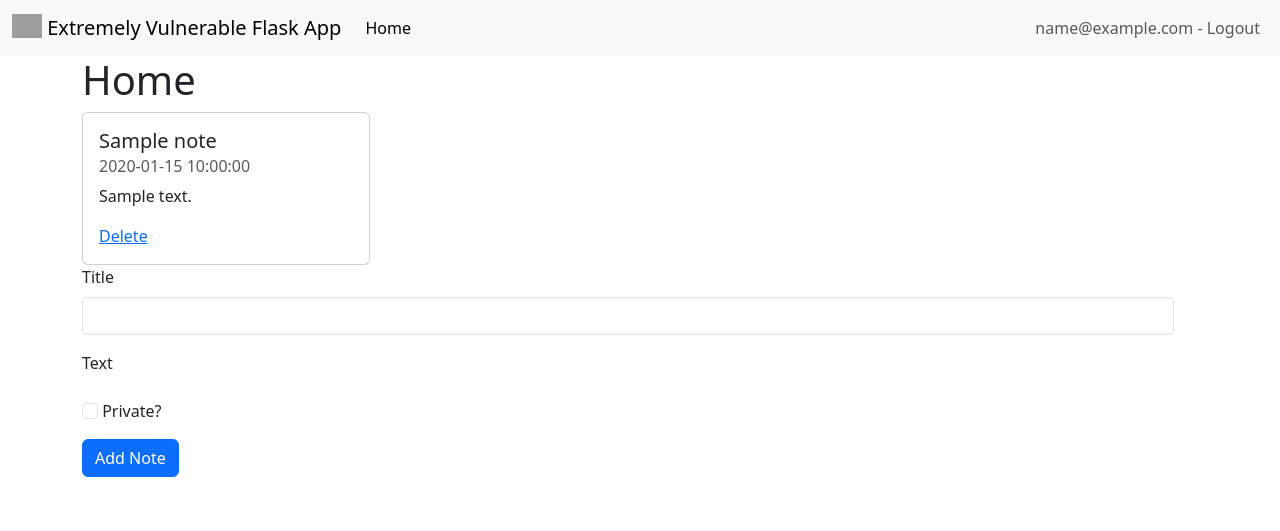
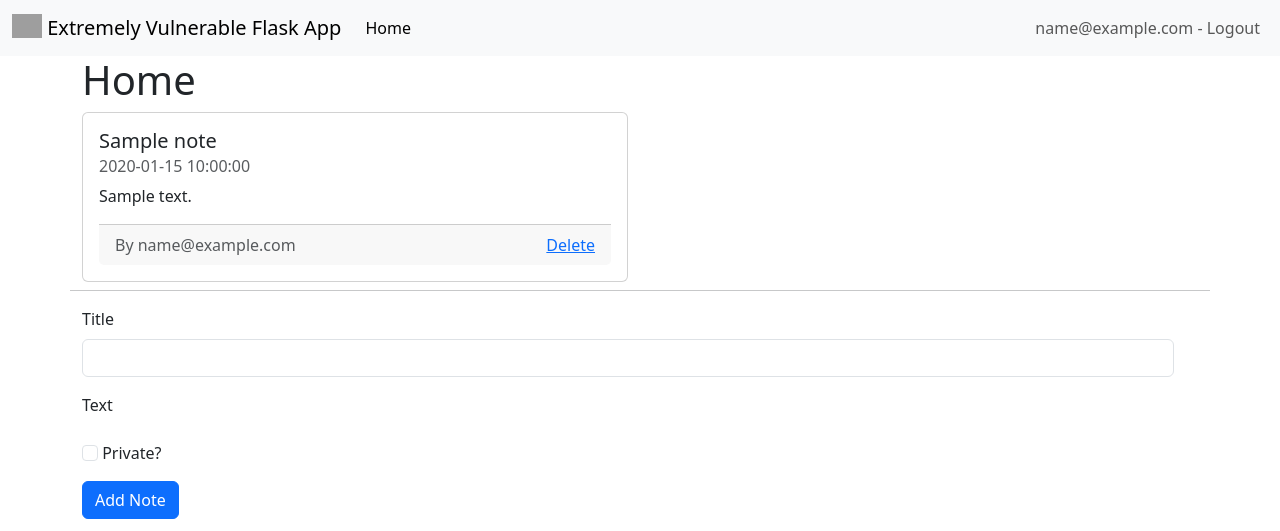
Before and after one commit to manuelz120/extremely-vulnerable-flask-app, a Flask app: page /home in a window 1280 px wide. Shown: the top 531 px of the page. Run offline with Flask 3, Linux system fonts and the light colour scheme; a user stored in the database is signed in; tables that the repository leaves empty hold one stand-in row (values such as "Sample post"); parts of the project's set-up code (start-up, migrations or seed data) failed here and were passed over; some libraries are stand-ins or nearby versions; grey boxes are pictures that could not be loaded.

Commit message:
Better notes

```diff
--- a/models/user.py
+++ b/models/user.py
@@ -9,4 +9,4 @@ class User(BaseModel, UserMixin):
 
     email = Column(String, unique=True, nullable=False)
     password = Column(String)
-    notes = relationship("Note", backref="users")
+    notes = relationship("Note", backref="user")
--- a/templates/home.html
+++ b/templates/home.html
@@ -10,28 +10,30 @@ import render_icon %}
   <div class="row">
     {%for note in notes %}
     <div class="col-sm-6">
-      <div
-        class="card"
-        style="width: 18rem">
+      <div class="card mb-2">
         <div class="card-body">
           <h5 class="card-title">
             {{note.title}} {% if note.private %} - Private
             {{render_icon('file-lock-fill')}} {% endif %}
           </h5>
           <h6 class="card-subtitle mb-2 text-muted">{{note.created_at}}</h6>
-          <p class="card-text">
-            {{note.text | safe}}
-            <span>{{note.user}}</span>
-          </p>
-          <a
-            href="#"
-            class="card-link"
-            >Delete</a
-          >
+          <p class="card-text">{{note.text | safe}}</p>
+
+          <div class="card-footer text-muted">
+            <div class="d-flex justify-content-between">
+              <span>By {{note.user.email}}</span>
+              <a
+                href="#"
+                class="card-link"
+                >Delete</a
+              >
+            </div>
+          </div>
         </div>
       </div>
     </div>
     {%endfor%}
+    <hr />
     <div class="row">
       <form
         method="post"
--- a/utils/notes.py
+++ b/utils/notes.py
@@ -1,9 +1,11 @@
 from typing import List
 from sqlalchemy import or_
+from sqlalchemy.orm import joinedload
 from models import Session, Note
 
 
 def get_notes_for_user(user_id: int) -> List[Note]:
-    with Session() as session:
+    with Session(expire_on_commit=False) as session:
         return session.query(Note).filter(
-            or_(Note.user_id == user_id, Note.private is False)).all()
+            or_(Note.user_id == user_id,
+                Note.private is False)).options(joinedload(Note.user)).all()
```
